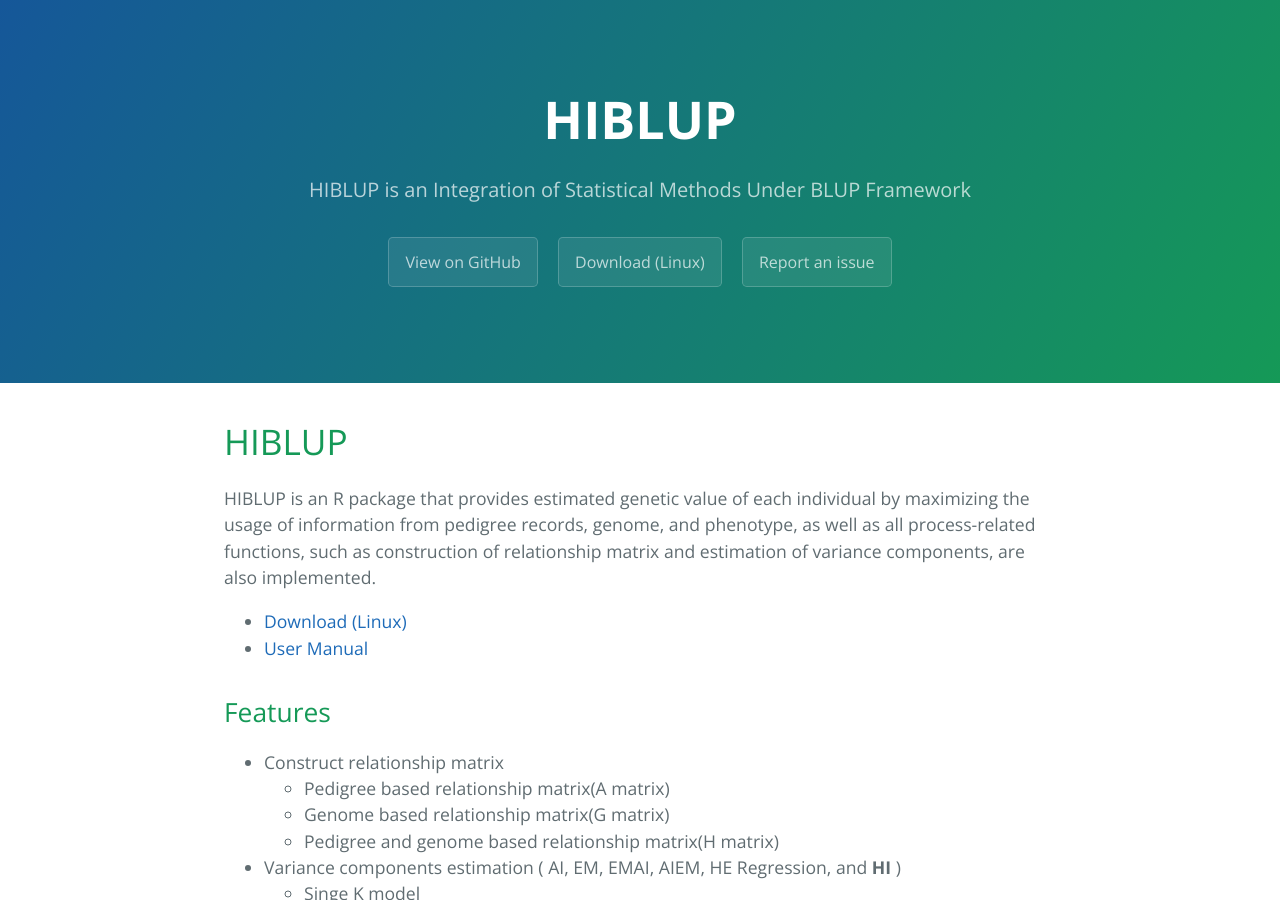
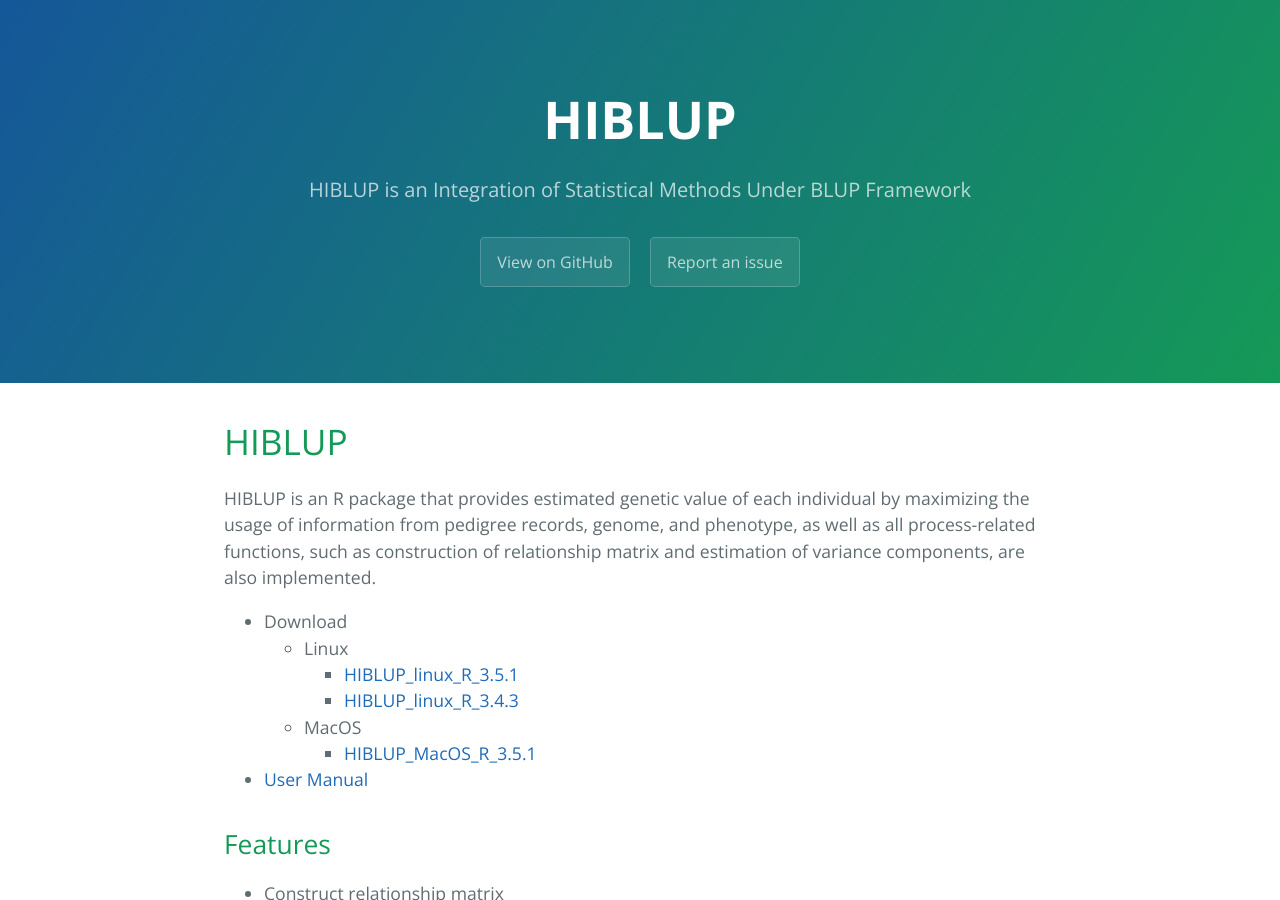
Before and after one commit to hiblup/hiblup.github.io, a Jekyll site: the page built from index.md, in a window 1280 px wide and 900 px high. Built offline with Jekyll 4.4.1, drawn with Linux system fonts in a browser that asks for light colours; our own code applies the rules of GitHub Pages for plain Markdown files.

Commit message:
update download link.

```diff
--- a/_config.yml
+++ b/_config.yml
@@ -1,11 +1,9 @@
 title: HIBLUP
 description: HIBLUP is an Integration of Statistical Methods Under BLUP Framework
-show_downloads: true
 theme: jekyll-theme-cayman
 google_analytics: UA-132127488-1
 github:
   is_project_page: true
   repository_name: HIBLUP
   repository_url: https://github.com/hiblup/hiblup
-  download_url: https://github.com/hiblup/hiblup/raw/master/hiblup_1.1.0_R_3.5.1_x86_64-pc-linux-gnu.tar.gz
   report_issue_url: https://github.com/hiblup/hiblup/issues/new
--- a/_layouts/default.html
+++ b/_layouts/default.html
@@ -28,10 +28,7 @@
       {% if site.github.is_project_page %}
         <a href="{{ site.github.repository_url }}" class="btn">View on GitHub</a>
       {% endif %}
-      {% if site.show_downloads %}
-        <a href="{{ site.github.download_url }}" class="btn">Download (Linux)</a>
-        <a href="{{ site.github.report_issue_url }}" class="btn">Report an issue</a>
-      {% endif %}
+      <a href="{{ site.github.report_issue_url }}" class="btn">Report an issue</a>
     </header>
 
     <main id="content" class="main-content" role="main">
--- a/index.md
+++ b/index.md
@@ -5,7 +5,12 @@
 
 HIBLUP is an R package that provides estimated genetic value of each individual by maximizing the usage of information from pedigree records, genome, and phenotype, as well as all process-related functions, such as construction of relationship matrix and estimation of variance components, are also implemented.
 
-- [Download (Linux)](https://github.com/hiblup/hiblup/raw/master/hiblup_1.1.0_R_3.5.1_x86_64-pc-linux-gnu.tar.gz)
+- Download
+  - Linux
+    - [HIBLUP_linux_R_3.5.1](https://github.com/hiblup/hiblup/raw/master/hiblup_1.1.0_R_3.5.1_x86_64-pc-linux-gnu.tar.gz)
+    - [HIBLUP_linux_R_3.4.3](https://github.com/hiblup/hiblup/raw/master/hiblup_1.1.0_R_3.4.3_x86_64-pc-linux-gnu.tar.gz)
+  - MacOS
+    - [HIBLUP_MacOS_R_3.5.1](https://github.com/hiblup/hiblup/raw/master/hiblup_1.1.0_R_3.5.1_x86_64-apple-darwin15.6.0.tar.gz)
 - [User Manual](https://github.com/hiblup/hiblup/raw/master/hiblup-user-manual.pdf)
 
 ## Features
```
